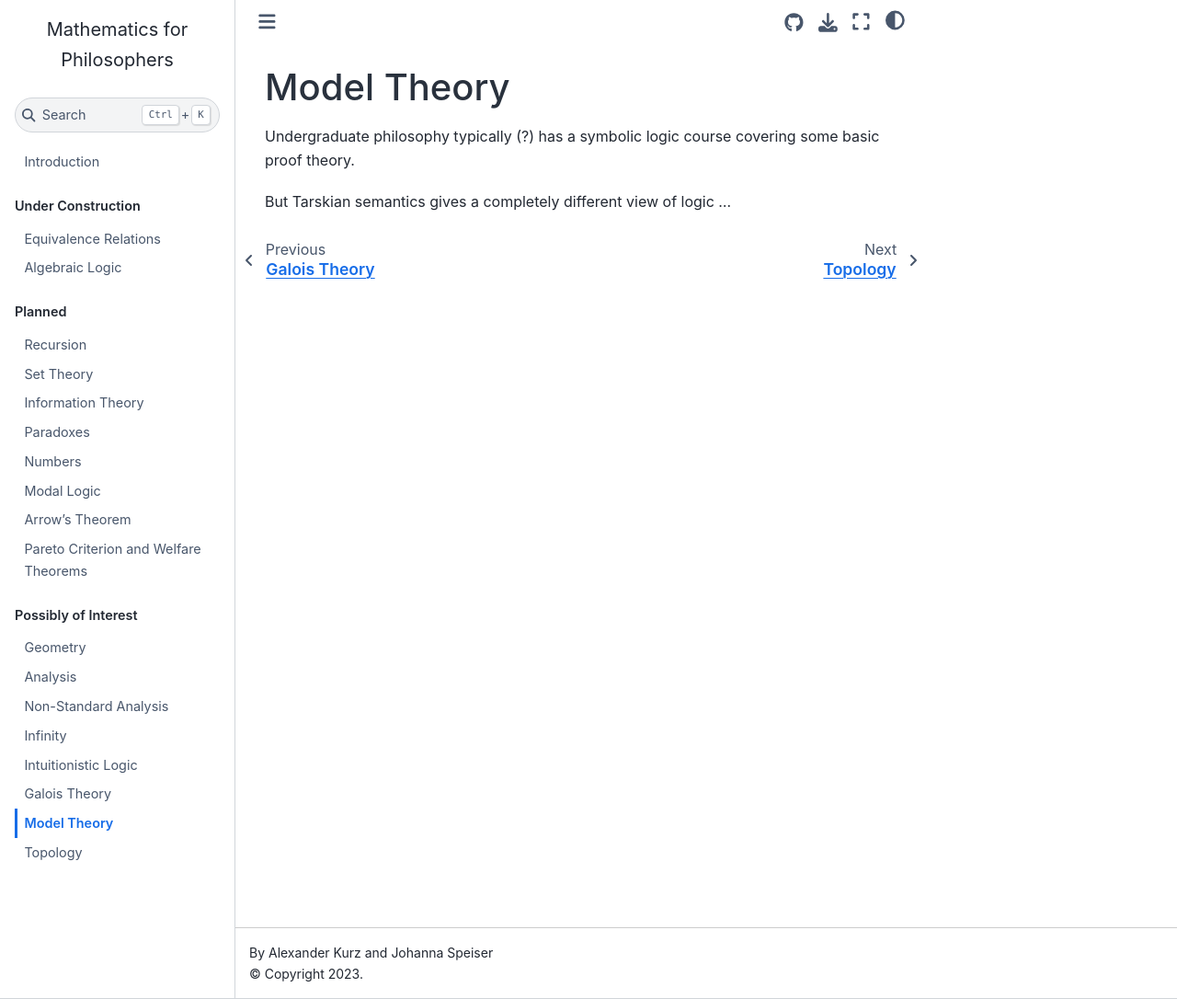
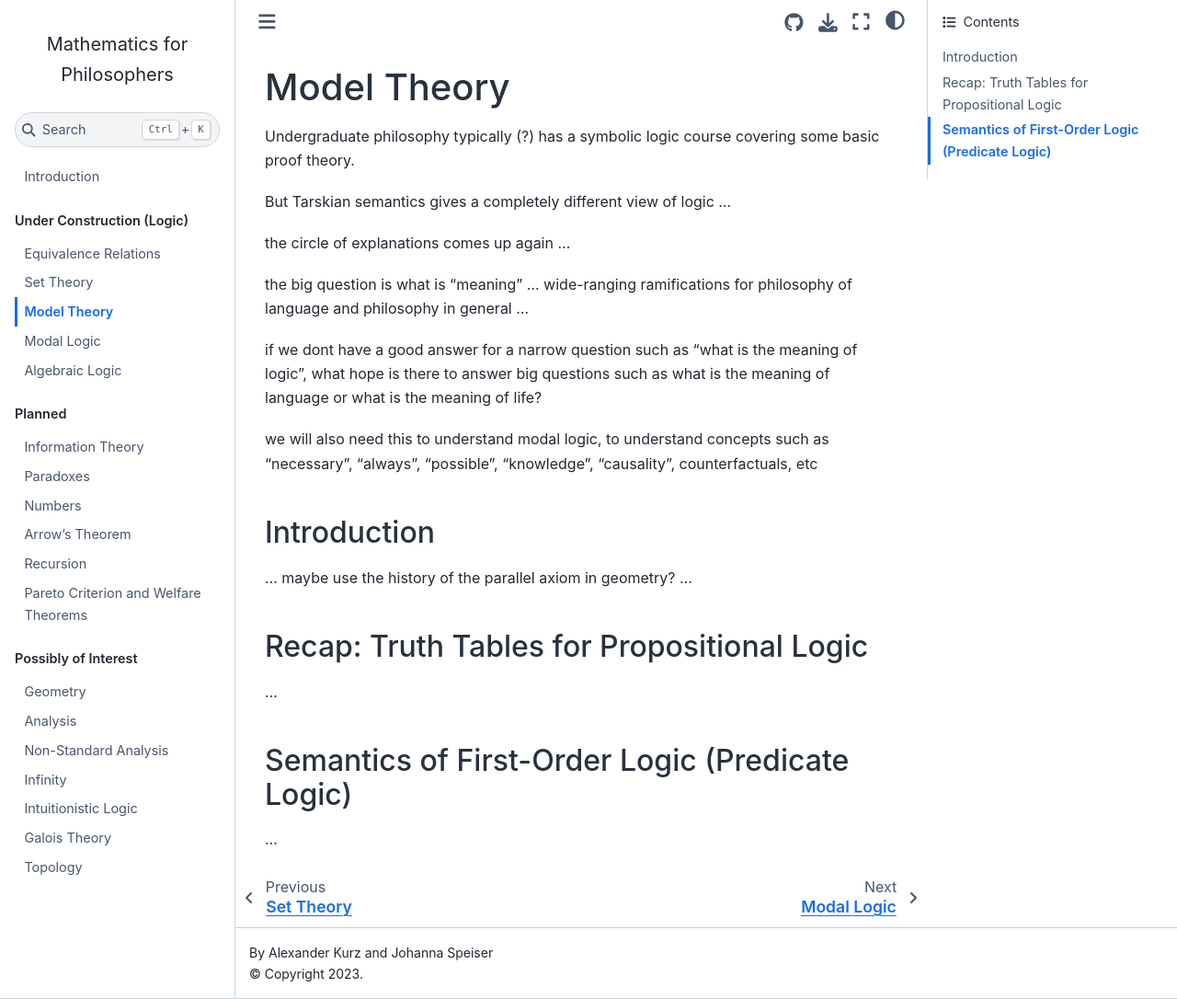
Before and after one commit to alexhkurz/mathematics-for-philosophers, a Jupyter Book: the page built from contents/model-theory.md, in a window 1280 px wide and 1086 px high. Shown: the whole window at 92% size. Built offline with Jupyter Book 1.0.4 settings and Sphinx 7.4.7 and the Sphinx Book theme 1.1.4, drawn with Linux system fonts in a browser that asks for light colours.

```diff
--- a/_toc.yml
+++ b/_toc.yml
@@ -6,19 +6,20 @@ format: jb-book
 root: intro.md
 
 parts:
-- caption: Under Construction
+- caption: Under Construction (Logic)
   chapters:
   - file: contents/equivalence-relations.md
+  - file: contents/set-theory.md
+  - file: contents/model-theory.md
+  - file: contents/modal-logic.md
   - file: contents/algebraic-logic.md
 - caption: Planned
   chapters:
-  - file: contents/recursion.md
-  - file: contents/set-theory.md
   - file: contents/information-theory.md
   - file: contents/paradoxes.md
   - file: contents/numbers.md
-  - file: contents/modal-logic.md
   - file: contents/arrows-theorem.md
+  - file: contents/recursion.md
   - file: contents/welfare-theorems.md
 - caption:  Possibly of Interest
   chapters:
@@ -28,5 +29,4 @@ parts:
   - file: contents/infinity.md
   - file: contents/intuitionistic-logic.md
   - file: contents/galois-theory.md
-  - file: contents/model-theory.md
   - file: contents/topology.md
--- a/contents/model-theory.md
+++ b/contents/model-theory.md
@@ -3,3 +3,23 @@
 Undergraduate philosophy typically (?) has a symbolic logic course covering some basic proof theory.
 
 But Tarskian semantics gives a completely different view of logic ...
+
+the circle of explanations comes up again ...
+
+the big question is what is "meaning" ... wide-ranging ramifications for philosophy of language and philosophy in general ...
+
+if we dont have a good answer for a narrow question such as "what is the meaning of logic", what hope is there to answer big questions such as what is the meaning of language or what is the meaning of life?
+
+we will also need this to understand modal logic, to understand concepts such as "necessary", "always", "possible", "knowledge", "causality", counterfactuals, etc
+
+## Introduction
+
+... maybe use the history of the parallel axiom in geometry? ...
+
+## Recap: Truth Tables for Propositional Logic
+
+...
+
+## Semantics of First-Order Logic (Predicate Logic)
+
+...
```
Also changed, not shown: contents/equivalence-relations.md (+2 -0 lines), contents/modal-logic.md (+6 -2 lines).
